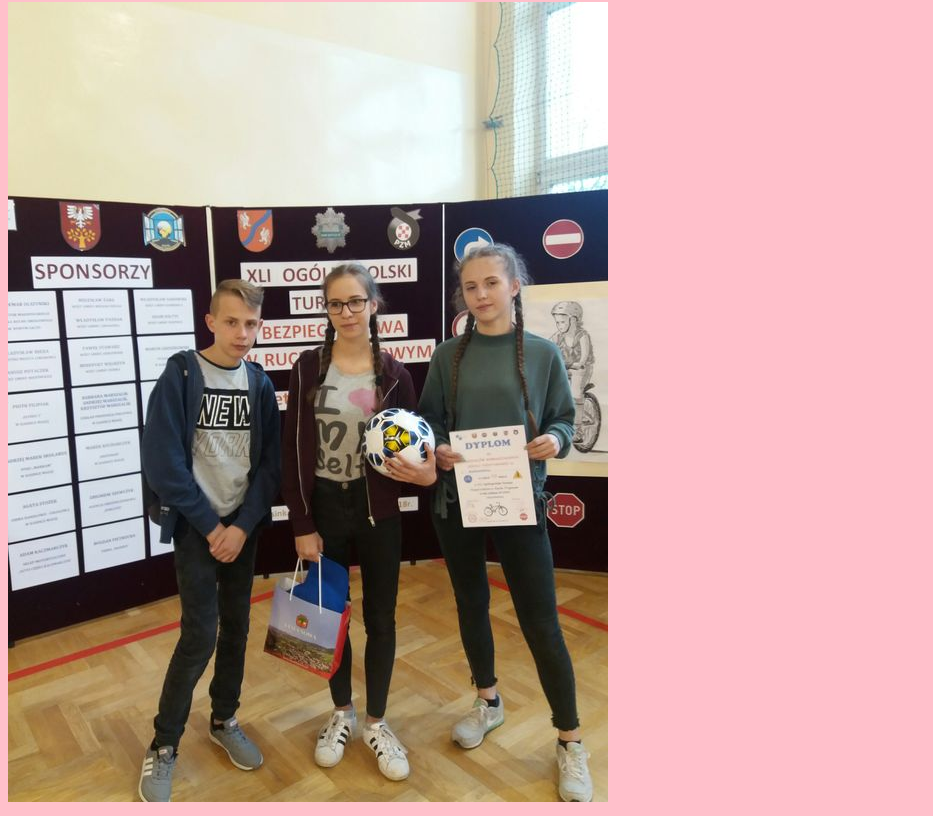
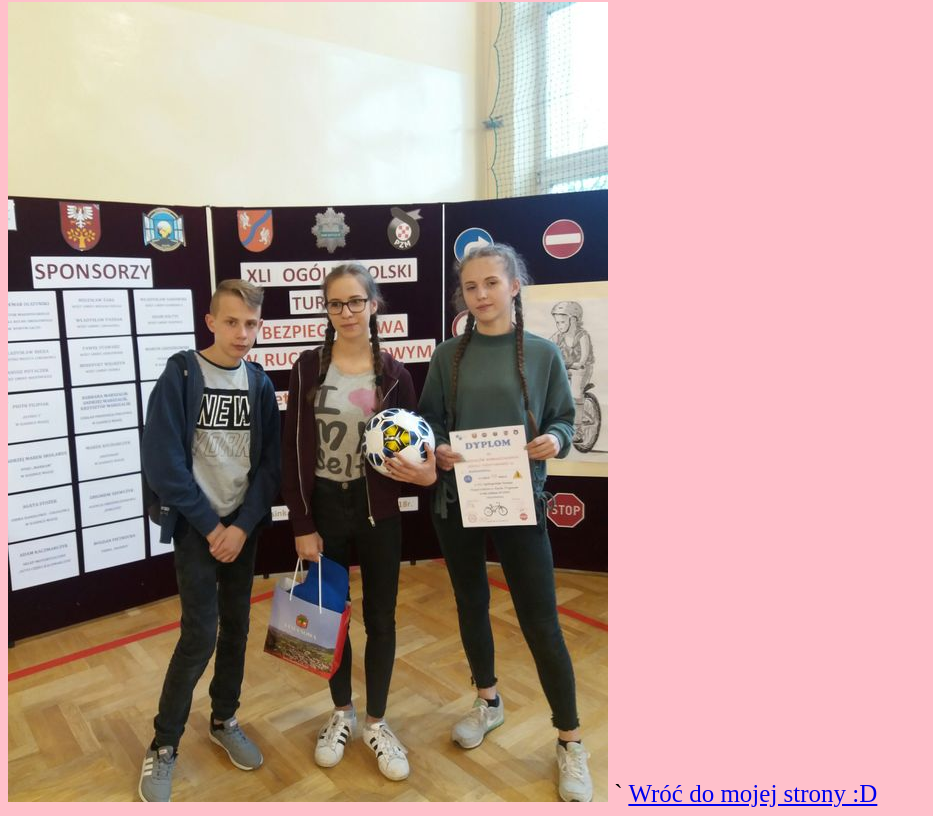
Before and after one commit to Szmeski523/Szmeski523.github.io, a plain HTML site: page index.html in a window 1280 px wide. Shown: the part 382-1198 px from the top of the page, without its empty margins (0-933 px from the left). Drawn offline with Linux system fonts and the light colour scheme.

Commit message:
Update index.html

```diff
--- a/index.html
+++ b/index.html
@@ -13,6 +13,7 @@ Nazwisko: Niedospial <BR>
 <P> To jestem ja i moje dwie kolezanki Martyna i Oliwa.</P>
 
 <IMG SRC="Tomy.jpg">
+            `            <A href="Podstrona.html">Wróć do mojej strony :D </A>
 
 
 
```
